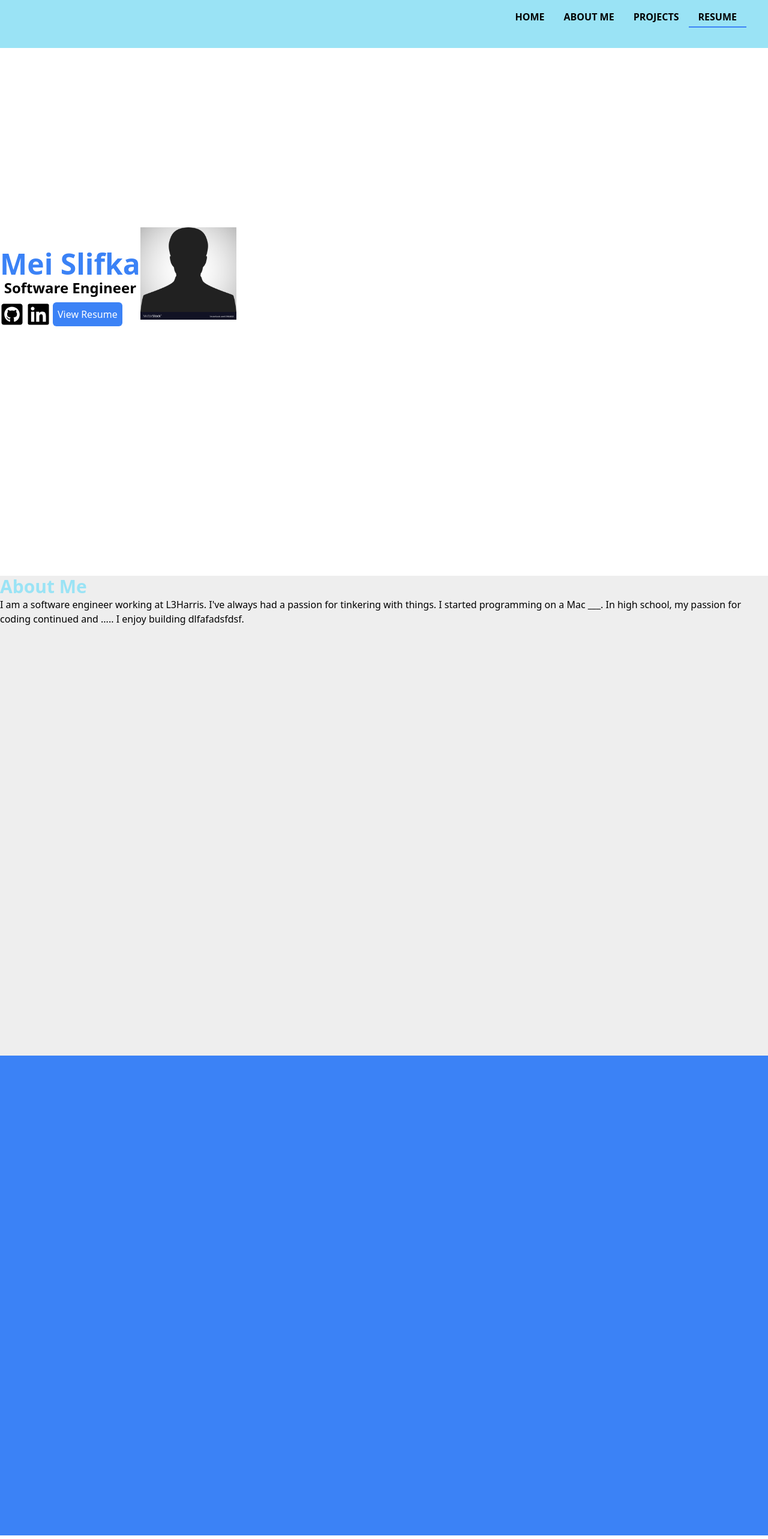
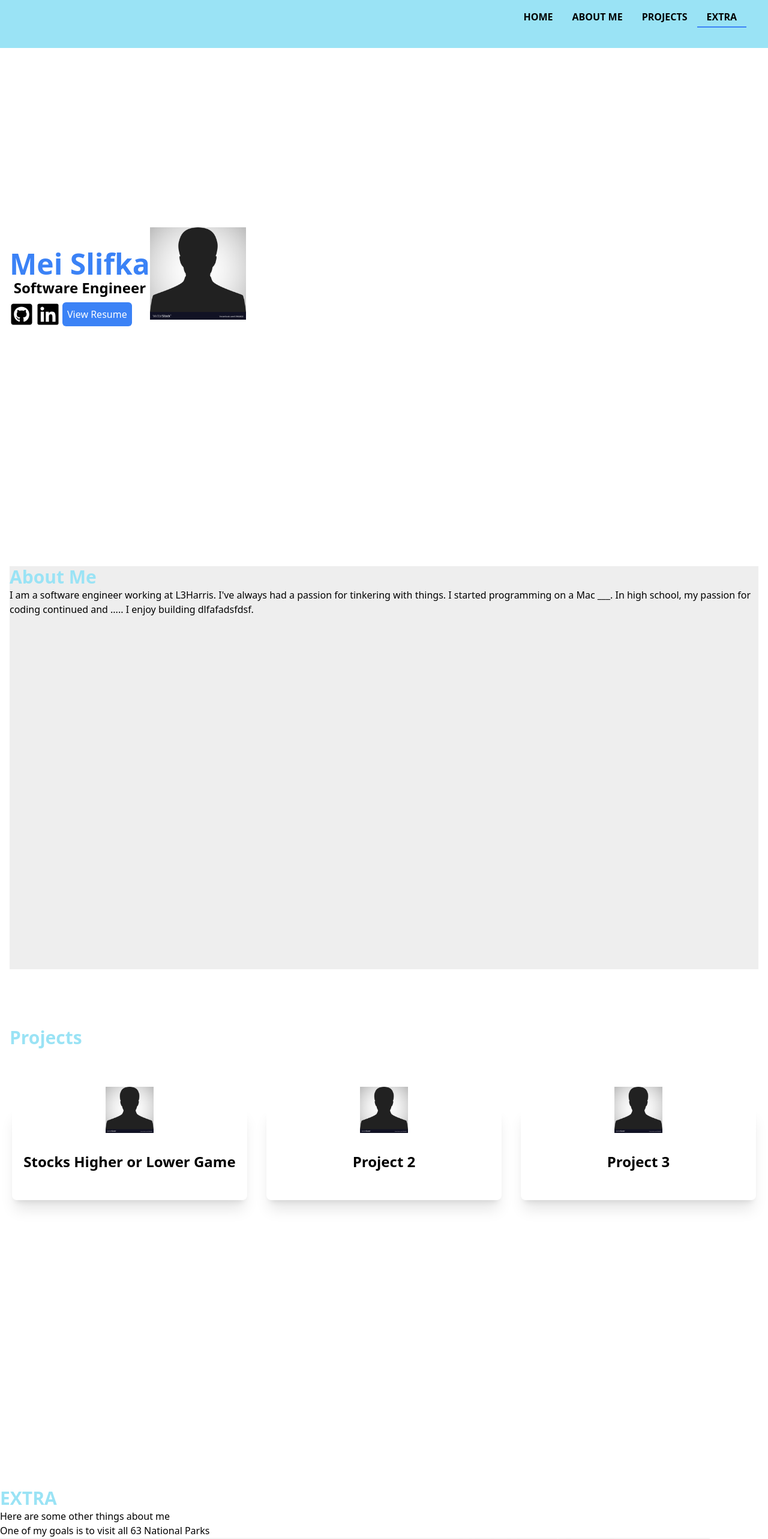
Before and after one commit to meislifka/Portfolio-Site, a React (Create React App) app: page / in a window 1280 px wide. Shown: the top 2566 px of the page at 60% size. Built offline with nearby package versions, Linux system fonts and the light colour scheme.

Commit message:
Added Project cards

```diff
--- a/src/App.js
+++ b/src/App.js
@@ -2,7 +2,7 @@ import React from 'react'
 import Navbar from './components/NavBar';
 import { AboutMe } from './components/AboutMe';
 import { Projects } from './components/Projects';
-import { Resume } from './components/Resume';
+import { Extra } from './components/Extra';
 import { Footer } from './components/Footer';
 import { Home } from './components/Home';
 
@@ -14,7 +14,7 @@ function App() {
       <Home />
       <AboutMe />
       <Projects />
-      <Resume />
+      <Extra />
       <Footer />
 
 
--- a/src/components/AboutMe.jsx
+++ b/src/components/AboutMe.jsx
@@ -2,13 +2,14 @@ import React from 'react';
 
 export const AboutMe = () => {
   return (
-    <div className='flex mt-20 min-h-screen'> {/* Add margin-top here to create space for the fixed navbar */}
+    <div className='flex min-h-screen  py-[4rem] px-4'> {/* Add margin-top here to create space for the fixed navbar */}
 
-      <div id="about" className='bg-[#0001] '>
+      <div id="about" className='bg-[#0001]'>
         <h1 className='text-3xl font-bold text-[#9ae3f5]'>About Me</h1>
         I am a software engineer working at L3Harris. I've always had a passion for tinkering with things.
         I started programming on a Mac ___. In high school, my passion for coding continued and ..... I enjoy building dlfafadsfdsf.
       </div>
-    </div>
+
+    </div >
   );
 };
--- /dev/null
+++ b/src/components/Extra.jsx
@@ -0,0 +1,24 @@
+import React from 'react'
+import parkMap from '../assets/NationalParks.png'
+export const Extra = () => {
+  return (
+    <div id="extra" className='g-red-500 h-300 min-h-screen'>
+      <h1 className='text-3xl font-bold text-[#9ae3f5]'>EXTRA</h1>
+      <div>
+        <p>Here are some other things about me</p>
+        <div>
+          <p>One of my goals is to visit all 63 National Parks</p>
+          <img className='w-50 bg-transparent ' src={parkMap} alt="/" />
+        </div>
+
+        <div>
+          <p>I like to do grandma hobbies</p>
+          <p>Crochet</p>
+          <p>Embroidery</p>
+          <p>Cross Stitch</p>
+        </div>
+      </div>
+
+    </div>
+  )
+}
--- a/src/components/Home.jsx
+++ b/src/components/Home.jsx
@@ -11,7 +11,7 @@ export const Home = () => {
 
 
   return (
-    <div id="home" className='flex flex-col-2   items-center mt-20 min-h-screen'>
+    <div id="home" className='flex flex-col-2  w-full py-[2rem] px-4 items-center mt-20 min-h-screen'>
       <div>
         <div>
           <h1 className='text-blue-500 text-5xl font-bold'>Mei Slifka</h1>
--- a/src/components/NavBar.jsx
+++ b/src/components/NavBar.jsx
@@ -73,15 +73,15 @@ const Navbar = () => {
             <li className={`p-4 pb-1 cursor-pointer ${activeLink === 'projects' ? 'border-b-2 border-blue-500' : ''}`}>PROJECTS</li>
           </Link>
           <Link
-            to="resume"
+            to="extra"
             smooth={true}
             duration={500}
             spy={true}
             exact='true'
             offset={-72}
-            onSetActive={() => handleSetActive('resume')}
+            onSetActive={() => handleSetActive('extra')}
           >
-            <li className={`p-4 pb-1 cursor-pointer ${activeLink === 'resume' ? 'border-b-2 border-blue-500' : ''}`}>RESUME</li>
+            <li className={`p-4 pb-1 cursor-pointer ${activeLink === 'extra' ? 'border-b-2 border-blue-500' : ''}`}>EXTRA</li>
           </Link>
         </ul>
         <div onClick={handleNav} className='block md:hidden'>
--- a/src/components/Projects.jsx
+++ b/src/components/Projects.jsx
@@ -1,7 +1,28 @@
 import React from 'react'
 
+import placceholder from '../assets/placeholderPerson.jpg'
 export const Projects = () => {
   return (
-    <div id="projects" className='bg-blue-500 min-h-screen' ></div>
-  )
-}
+    <div id="projects" className='min-h-screen  py-[2rem] px-4 bg-white'>
+      <div className=' mb-20'>
+        <h1 className='text-3xl font-bold text-[#9ae3f5]'>Projects</h1>
+      </div>
+      <div className='flex max-w-[1240px] mx-auto'>
+        <div className='grid md:grid-cols-3 gap-8 w-full'>
+          <div className='w-full shadow-xl flex flex-col p-4 my-4 rounded-lg hover:scale-105 duration-300'>
+            <img className='w-20 mx-auto mt-[-3rem] bg-white' src={placceholder} alt="/" />
+            <h2 className='text-2xl font-bold text-center py-8'>Stocks Higher or Lower Game</h2>
+          </div>
+          <div className='w-full shadow-xl flex flex-col p-4 my-4 rounded-lg hover:scale-105 duration-300'>
+            <img className='w-20 mx-auto mt-[-3rem] bg-transparent' src={placceholder} alt="/" />
+            <h2 className='text-2xl font-bold text-center py-8'>Project 2</h2>
+          </div>
+          <div className='w-full shadow-xl flex flex-col p-4 my-4 rounded-lg hover:scale-105 duration-300'>
+            <img className='w-20 mx-auto mt-[-3rem] bg-white' src={placceholder} alt="/" />
+            <h2 className='text-2xl font-bold text-center py-8'>Project 3</h2>
+          </div>
+        </div>
+      </div>
+    </div>
+  );
+};
--- a/src/components/Resume.jsx
+++ /dev/null
@@ -1,7 +0,0 @@
-import React from 'react'
-
-export const Resume = () => {
-  return (
-    <div id="resume" className='g-red-500 h-300 min-h-screen'></div>
-  )
-}
```
Also changed, not shown: src/assets/NationalParks.png (added).
